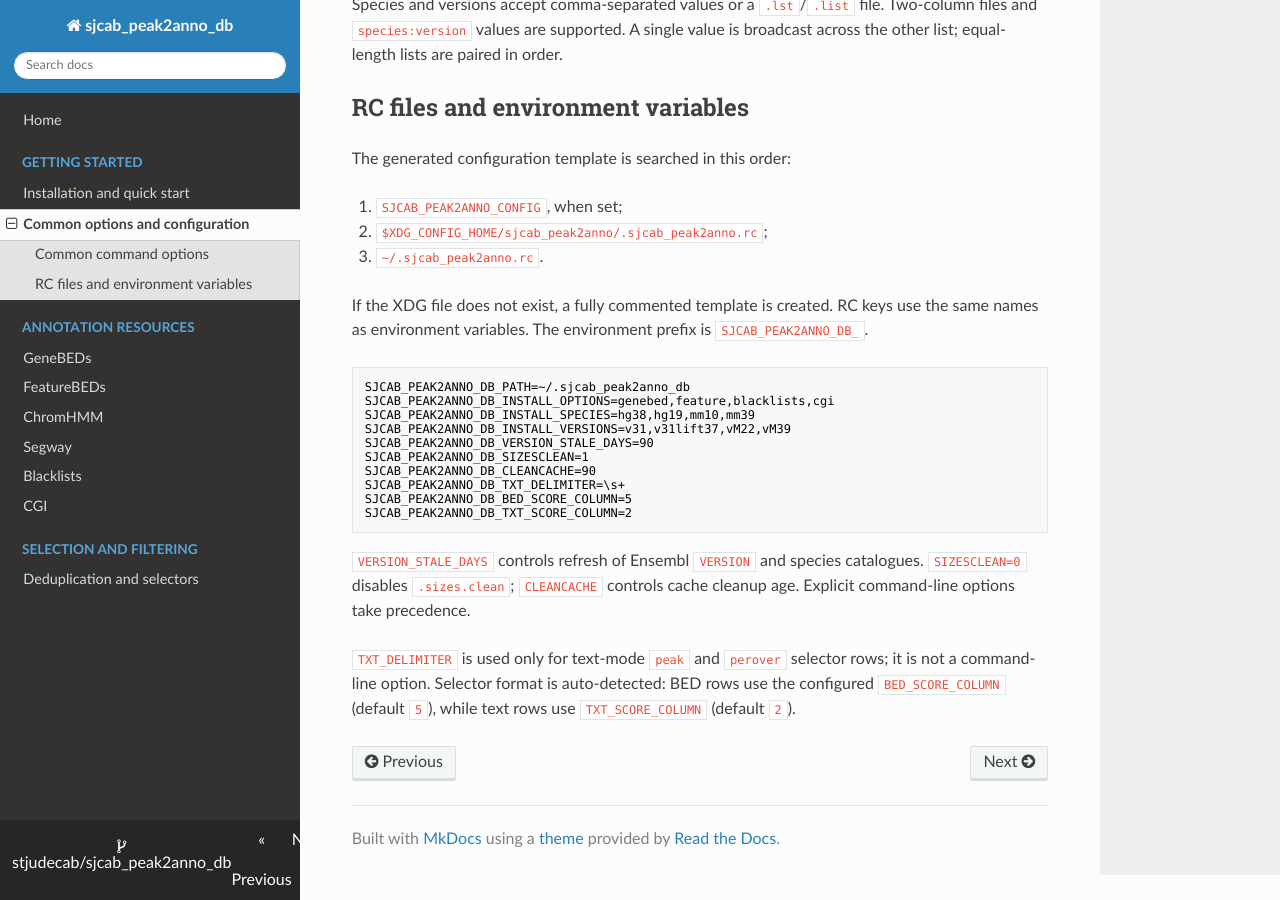
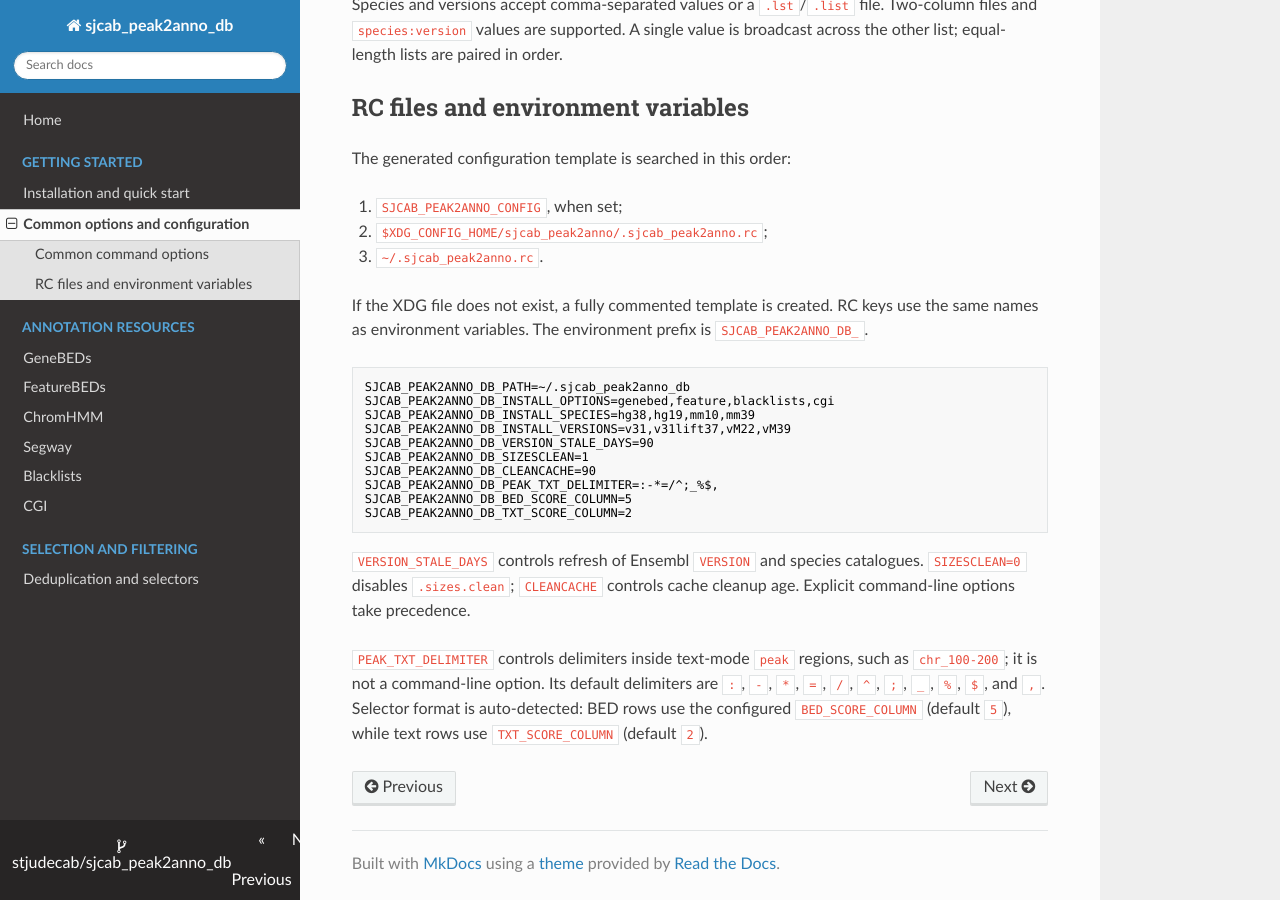
Before and after one commit to stjudecab/sjcab_peak2anno_db, an MkDocs documentation site: the page built from docs/configuration.md, in a window 1280 px wide and 900 px high, scrolled down 694 px. Built offline with MkDocs 1.6.1, drawn with Linux system fonts in a browser that asks for light colours; nearby versions of some CDN libraries.

Commit message:
Fix peak text delimiters and document resource URLs

````diff
--- a/docs/configuration.md
+++ b/docs/configuration.md
@@ -47,7 +47,7 @@ SJCAB_PEAK2ANNO_DB_INSTALL_VERSIONS=v31,v31lift37,vM22,vM39
 SJCAB_PEAK2ANNO_DB_VERSION_STALE_DAYS=90
 SJCAB_PEAK2ANNO_DB_SIZESCLEAN=1
 SJCAB_PEAK2ANNO_DB_CLEANCACHE=90
-SJCAB_PEAK2ANNO_DB_TXT_DELIMITER=\s+
+SJCAB_PEAK2ANNO_DB_PEAK_TXT_DELIMITER=:-*=/^;_%$,
 SJCAB_PEAK2ANNO_DB_BED_SCORE_COLUMN=5
 SJCAB_PEAK2ANNO_DB_TXT_SCORE_COLUMN=2
 ```
@@ -56,7 +56,8 @@ SJCAB_PEAK2ANNO_DB_TXT_SCORE_COLUMN=2
 catalogues. `SIZESCLEAN=0` disables `.sizes.clean`; `CLEANCACHE` controls cache
 cleanup age. Explicit command-line options take precedence.
 
-`TXT_DELIMITER` is used only for text-mode `peak` and `perover` selector rows;
-it is not a command-line option. Selector format is auto-detected: BED rows
-use the configured `BED_SCORE_COLUMN` (default `5`), while text rows use
-`TXT_SCORE_COLUMN` (default `2`).
+`PEAK_TXT_DELIMITER` controls delimiters inside text-mode `peak` regions, such
+as `chr_100-200`; it is not a command-line option. Its default delimiters are
+`:`, `-`, `*`, `=`, `/`, `^`, `;`, `_`, `%`, `$`, and `,`. Selector format is
+auto-detected: BED rows use the configured `BED_SCORE_COLUMN` (default `5`),
+while text rows use `TXT_SCORE_COLUMN` (default `2`).
````
Also changed, not shown: README.DEDUP.md (+3 -2 lines), README.md (+7 -6 lines), docs/blacklists.md (+6 -0 lines), docs/cgi.md (+6 -0 lines), docs/chromhmm.md (+6 -0 lines), docs/deduplication.md (+3 -2 lines), docs/segway.md (+6 -0 lines), 2 other files.
